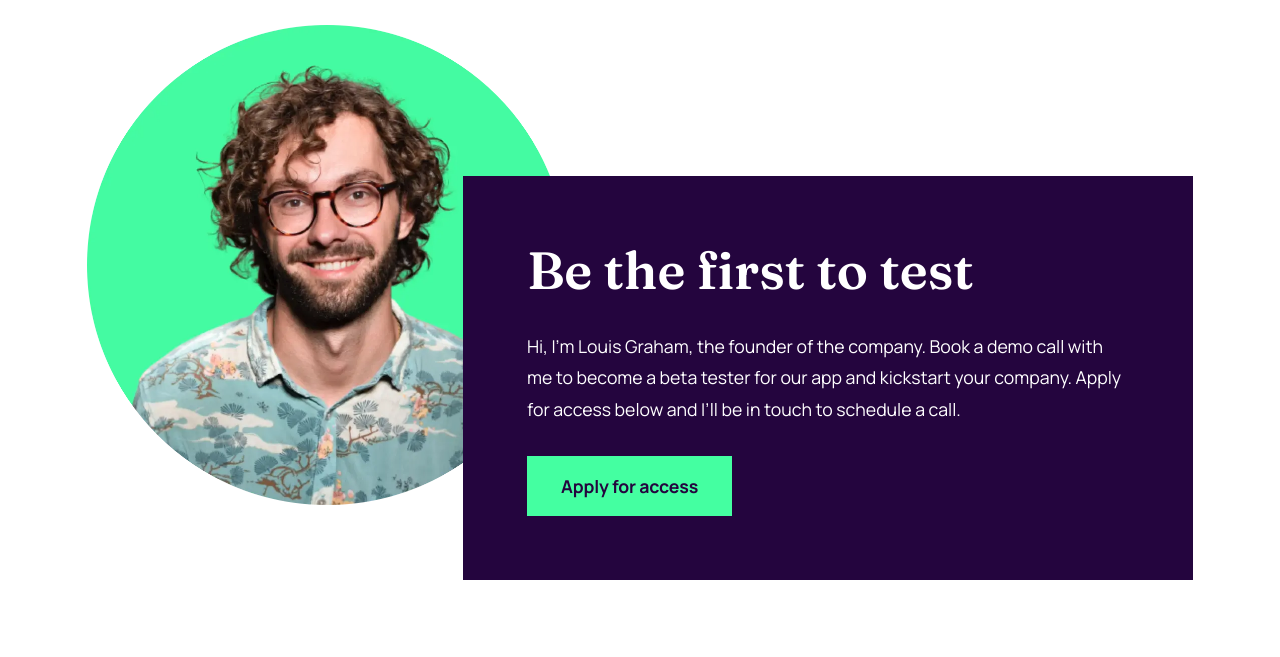
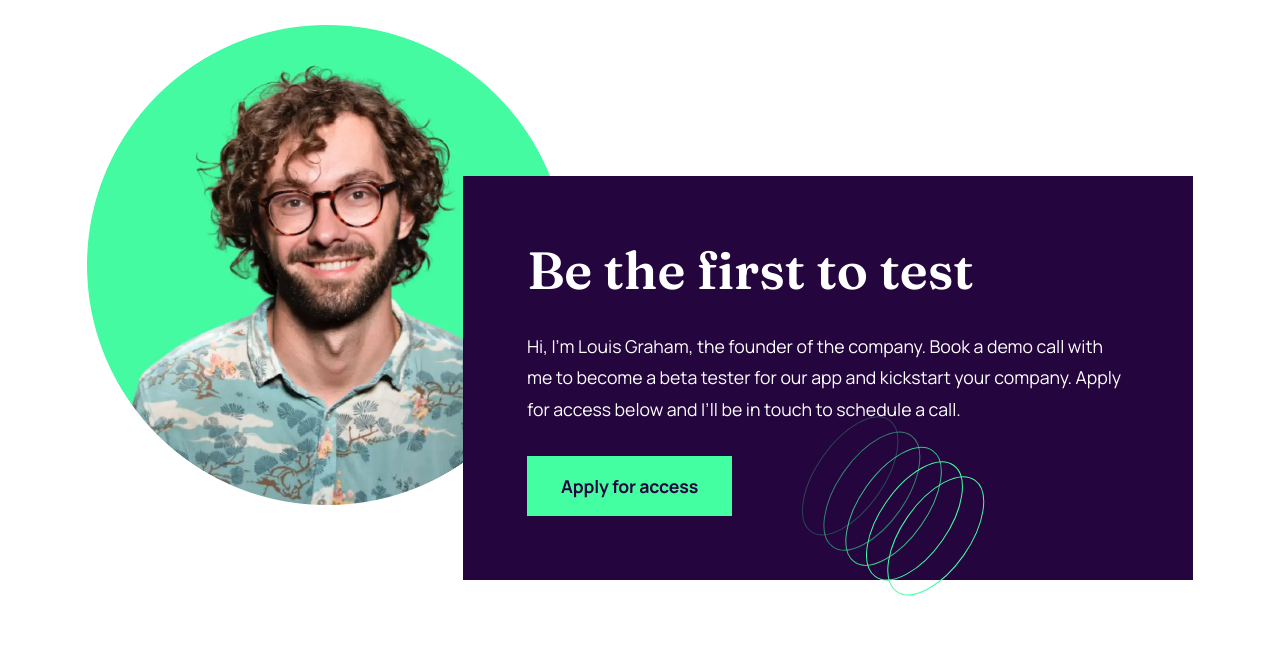
Before and after one commit to matbac85/workit-landing-page, a plain HTML site: page index.html in a window 1280 px wide. Shown: the part 1558-2215 px from the top of the page. Drawn offline with Linux system fonts and the light colour scheme.

Commit message:
fixed bg img on the founder section

```diff
--- a/index.html
+++ b/index.html
@@ -19,7 +19,6 @@
     <title>Frontend Mentor | Workit landing page</title>
   </head>
   <body>
-
     <header class="b-header">
       <nav class="b-nav">
         <ul class="e-nav__list">
@@ -123,6 +122,7 @@
             call.
           </p>
           <button class="e-founder-cta__button">Apply for access</button>
+          <img src="./images/bg-pattern-3.svg" class="e-founder-cta__bg-img" />
         </div>
       </section>
     </main>
--- a/style.css
+++ b/style.css
@@ -293,6 +293,10 @@ h6 {
   margin-bottom: clamp(1.5rem, 0.751vw + 1.324rem, 2rem);
 }
 
+.e-founder-cta__bg-img {
+  display: none;
+}
+
 /* FOOTER */
 
 .b-footer {
@@ -346,8 +350,15 @@ h6 {
 
   .e-founder-cta__body {
     margin-top: 0;
+    position: relative;
   }
 
+  .e-founder-cta__bg-img {
+    display: block;
+    position: absolute;
+    top: 21vh;
+    left: 36vw;
+  }
   .e-founder-cta__img {
     max-width: 17.5625rem;
     align-self: flex-start;
@@ -404,7 +415,12 @@ h6 {
   .e-founder-cta__img {
     max-width: 30rem;
   }
-
+  .e-founder-cta__bg-img {
+    display: block;
+    position: absolute;
+    top: 28vh;
+    left: 25vw;
+  }
   .e-header_bg-img-1 {
     left: -136px;
     top: 136px;
```
